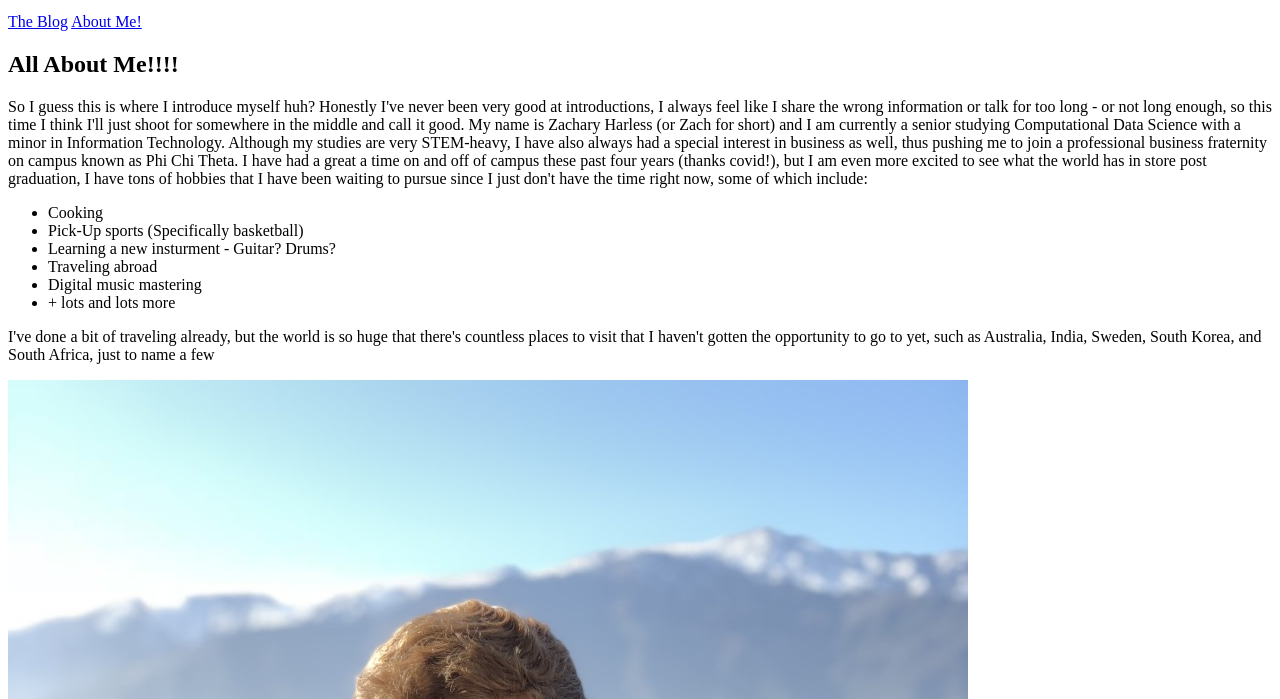
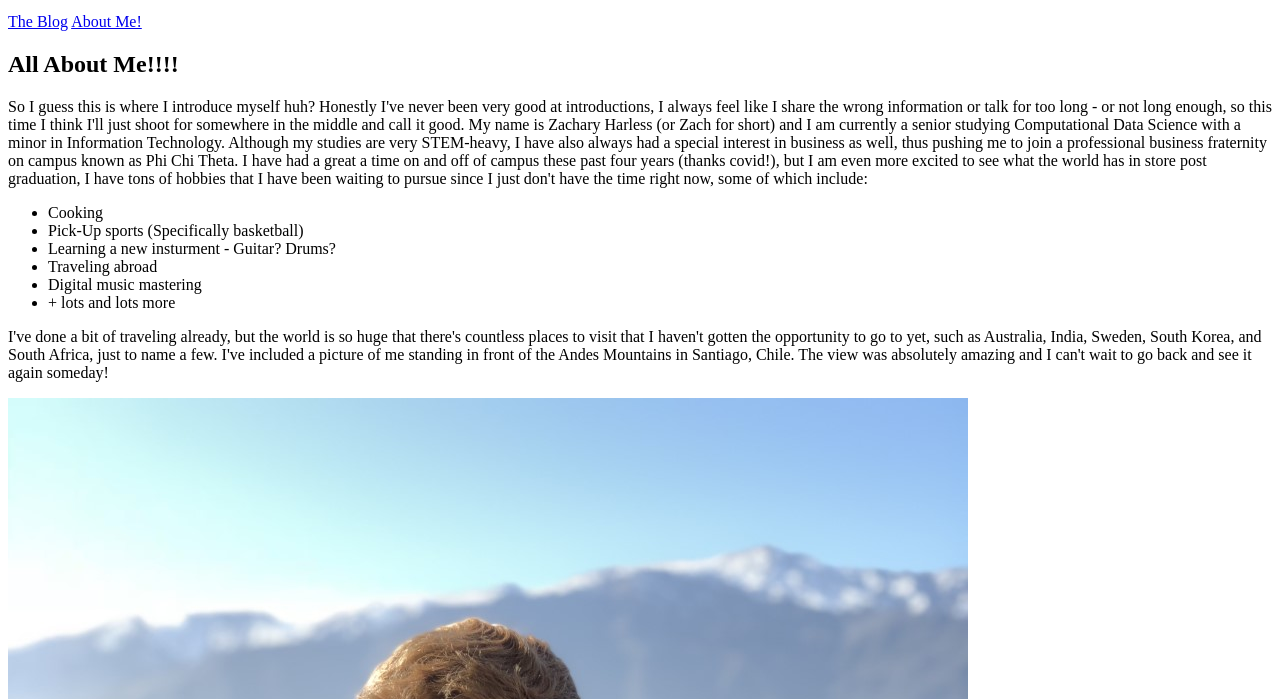
Before and after one commit to harlessz/mi349_blog, a plain HTML site: page about.html in a window 1280 px wide. Shown: the part 101-800 px from the top of the page. Drawn offline with Linux system fonts and the light colour scheme.

Commit message:
Fixed the pictures

```diff
--- a/about.html
+++ b/about.html
@@ -37,7 +37,9 @@
         </ul>
 
         <p>I've done a bit of traveling already, but the world is so huge that there's countless places to visit that I haven't gotten
-            the opportunity to go to yet, such as Australia, India, Sweden, South Korea, and South Africa, just to name a few
+            the opportunity to go to yet, such as Australia, India, Sweden, South Korea, and South Africa, just to name a few. I've included
+            a picture of me standing in front of the Andes Mountains in Santiago, Chile. The view was absolutely amazing and I can't wait to
+            go back and see it again someday!
         </p>
 
         <p><img src="chilepic.jpg" alt="Here's a picture of me in front of the Andes mountains in Santiago, Chile!"></p>
```
Also changed, not shown: index.html (+5 -1 lines).
